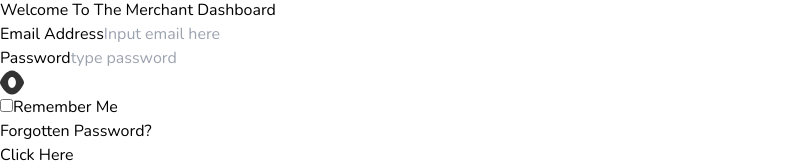
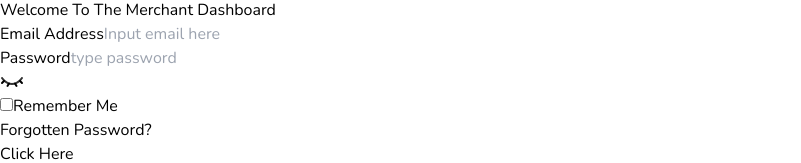
Before and after one commit to thenileteam/Nile-Merchant-Dashboard, a React (Vite) app: page / in a window 1280 px wide. Shown: the part 130-293 px from the top of the page, without its empty margins (0-801 px from the left). Built offline with nearby package versions, Linux system fonts and the light colour scheme.

Commit message:
added hide password icon

```diff
--- a/src/Pages/SignIn.jsx
+++ b/src/Pages/SignIn.jsx
@@ -1,5 +1,5 @@
 import { useEffect, useState } from "react";
-import { nilelogosolid, eye } from "../assets";
+import { nilelogosolid, eye, lashesIcon } from "../assets";
 import { Link, useNavigate } from "react-router-dom";
 import LoginReviews from "../Components/LoginReviews/LoginReviews";
 import CreateAccPaths from "../Components/CreateAccPaths/CreateAccPaths";
@@ -90,7 +90,7 @@ const SignIn = () => {
                   required
                 />
                 <img
-                  src={eye}
+                  src={showPassword?lashesIcon:eye}
                   className="absolute top-11 right-3 w-3 h-3"
                   alt="hide password icon"
                   onClick={() => handleShowPassword("password")}
```
